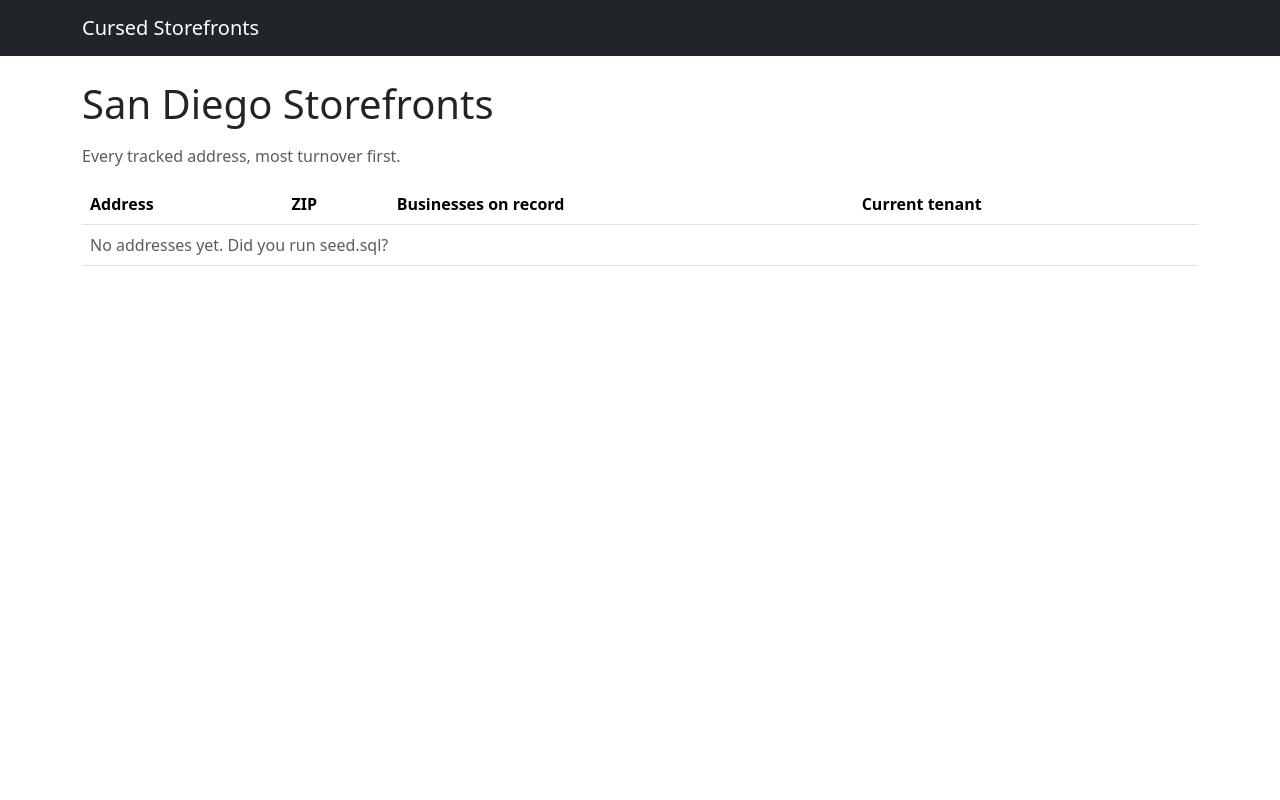
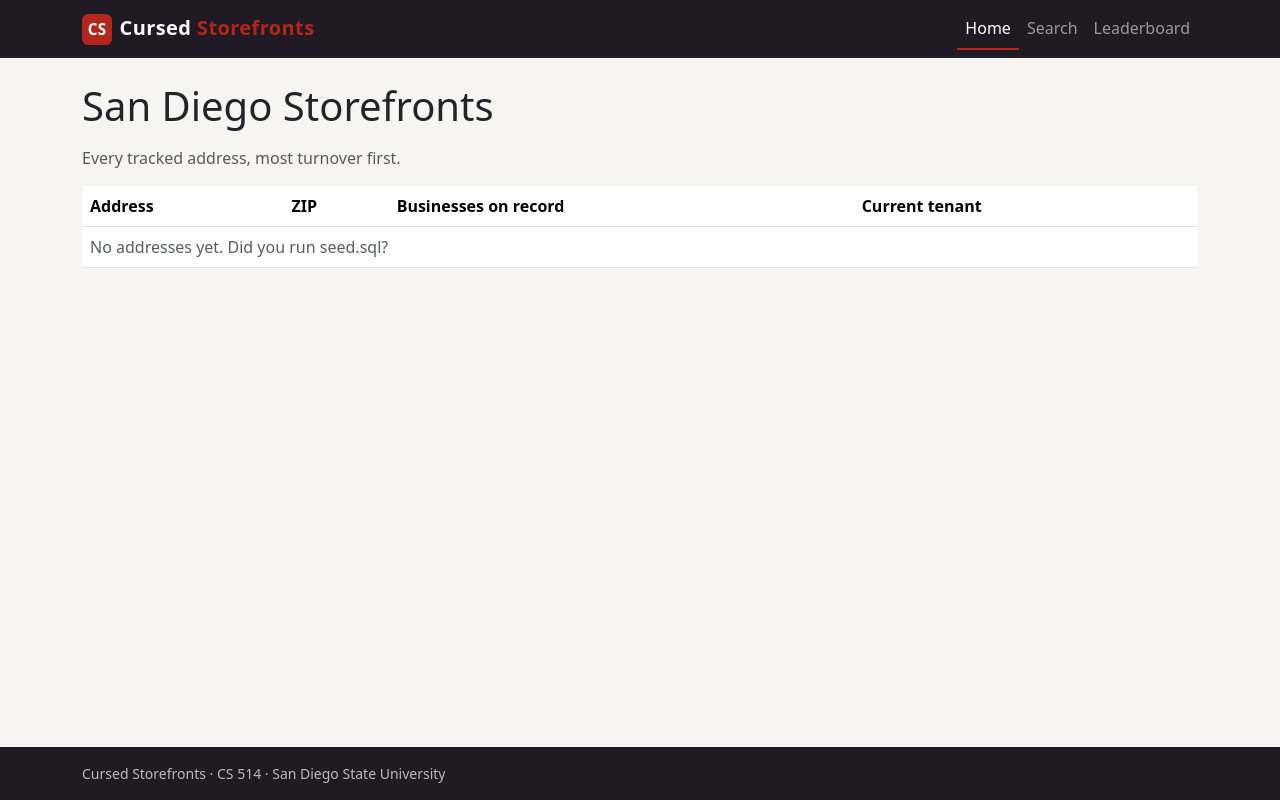
Before and after one commit to maxxcraig/CursedStoreFront, a Flask app: page / in a window 1280 px wide. Run offline with Flask 3, Linux system fonts and the light colour scheme; data that the repository does not hold is empty; some libraries are stand-ins or nearby versions.

Commit message:
Issue #8: navbar links, site colors and logo

```diff
--- /dev/null
+++ b/app/static/css/style.css
@@ -0,0 +1,72 @@
+/* Cursed Storefronts site styles (issue #8).
+   Bootstrap does most of the work; this file sets our colors and brand. */
+
+:root {
+  --cs-dark: #1f1a24;      /* navbar / footer */
+  --cs-accent: #b3261e;    /* "cursed" red */
+  --cs-accent-dark: #8c1d18;
+  --cs-bg: #f7f5f2;        /* warm off-white page background */
+}
+
+body {
+  background-color: var(--cs-bg);
+  min-height: 100vh;
+  display: flex;
+  flex-direction: column;
+}
+
+main { flex: 1; }
+
+/* Navbar */
+.cs-navbar { background-color: var(--cs-dark); }
+
+.cs-brand {
+  font-weight: 700;
+  letter-spacing: 0.02em;
+}
+.cs-brand .cs-brand-accent { color: var(--cs-accent); }
+.cs-brand-mark {
+  display: inline-flex;
+  align-items: center;
+  justify-content: center;
+  width: 1.9rem;
+  height: 1.9rem;
+  margin-right: 0.45rem;
+  border-radius: 0.4rem;
+  background-color: var(--cs-accent);
+  color: #fff;
+  font-size: 0.95rem;
+  font-weight: 800;
+}
+
+.cs-navbar .nav-link.active {
+  color: #fff;
+  border-bottom: 2px solid var(--cs-accent);
+}
+
+/* Links and buttons use the accent color */
+a { color: var(--cs-accent-dark); }
+a:hover { color: var(--cs-accent); }
+
+.btn-dark {
+  background-color: var(--cs-dark);
+  border-color: var(--cs-dark);
+}
+
+/* Tables sit on white cards so they stand out from the page background */
+.cs-card {
+  background: #fff;
+  border-radius: 0.5rem;
+  box-shadow: 0 1px 3px rgba(0, 0, 0, 0.08);
+  padding: 0.5rem 1rem;
+}
+.cs-card .table { margin-bottom: 0; }
+
+/* Turnover badges on the home page */
+.badge-cursed { background-color: var(--cs-accent); }
+
+footer {
+  background-color: var(--cs-dark);
+  color: #bbb;
+  font-size: 0.875rem;
+}
--- a/app/templates/base.html
+++ b/app/templates/base.html
@@ -5,17 +5,48 @@
   <meta name="viewport" content="width=device-width, initial-scale=1">
   <title>{% block title %}Cursed Storefronts{% endblock %}</title>
   <link href="https://cdn.jsdelivr.net/npm/bootstrap@5.3.3/dist/css/bootstrap.min.css" rel="stylesheet">
+  <link href="{{ url_for('static', filename='css/style.css') }}" rel="stylesheet">
 </head>
 <body>
-  <nav class="navbar navbar-dark bg-dark mb-4">
+  {# Each link is highlighted when you're on that page #}
+  {% set nav = [
+    ("main.index", "Home"),
+    ("main.search", "Search"),
+    ("main.leaderboard", "Leaderboard"),
+  ] %}
+
+  <nav class="navbar navbar-expand-md navbar-dark cs-navbar mb-4">
     <div class="container">
-      <a class="navbar-brand" href="{{ url_for('main.index') }}">Cursed Storefronts</a>
+      <a class="navbar-brand cs-brand" href="{{ url_for('main.index') }}">
+        <span class="cs-brand-mark">CS</span>Cursed <span class="cs-brand-accent">Storefronts</span>
+      </a>
+      {# On phone-sized screens the links collapse behind this menu button #}
+      <button class="navbar-toggler" type="button" data-bs-toggle="collapse"
+              data-bs-target="#main-nav" aria-controls="main-nav"
+              aria-expanded="false" aria-label="Toggle navigation">
+        <span class="navbar-toggler-icon"></span>
+      </button>
+      <div class="collapse navbar-collapse" id="main-nav">
+        <ul class="navbar-nav ms-auto">
+          {% for endpoint, label in nav %}
+          <li class="nav-item">
+            <a class="nav-link {% if request.endpoint == endpoint %}active{% endif %}"
+               {% if request.endpoint == endpoint %}aria-current="page"{% endif %}
+               href="{{ url_for(endpoint) }}">{{ label }}</a>
+          </li>
+          {% endfor %}
+        </ul>
+      </div>
     </div>
   </nav>
 
-  <main class="container">
+  <main class="container mb-5">
     {% block content %}{% endblock %}
   </main>
+
+  <footer class="py-3 mt-auto">
+    <div class="container">Cursed Storefronts · CS 514 · San Diego State University</div>
+  </footer>
 
   <script src="https://cdn.jsdelivr.net/npm/bootstrap@5.3.3/dist/js/bootstrap.bundle.min.js"></script>
   {% block scripts %}{% endblock %}
```
